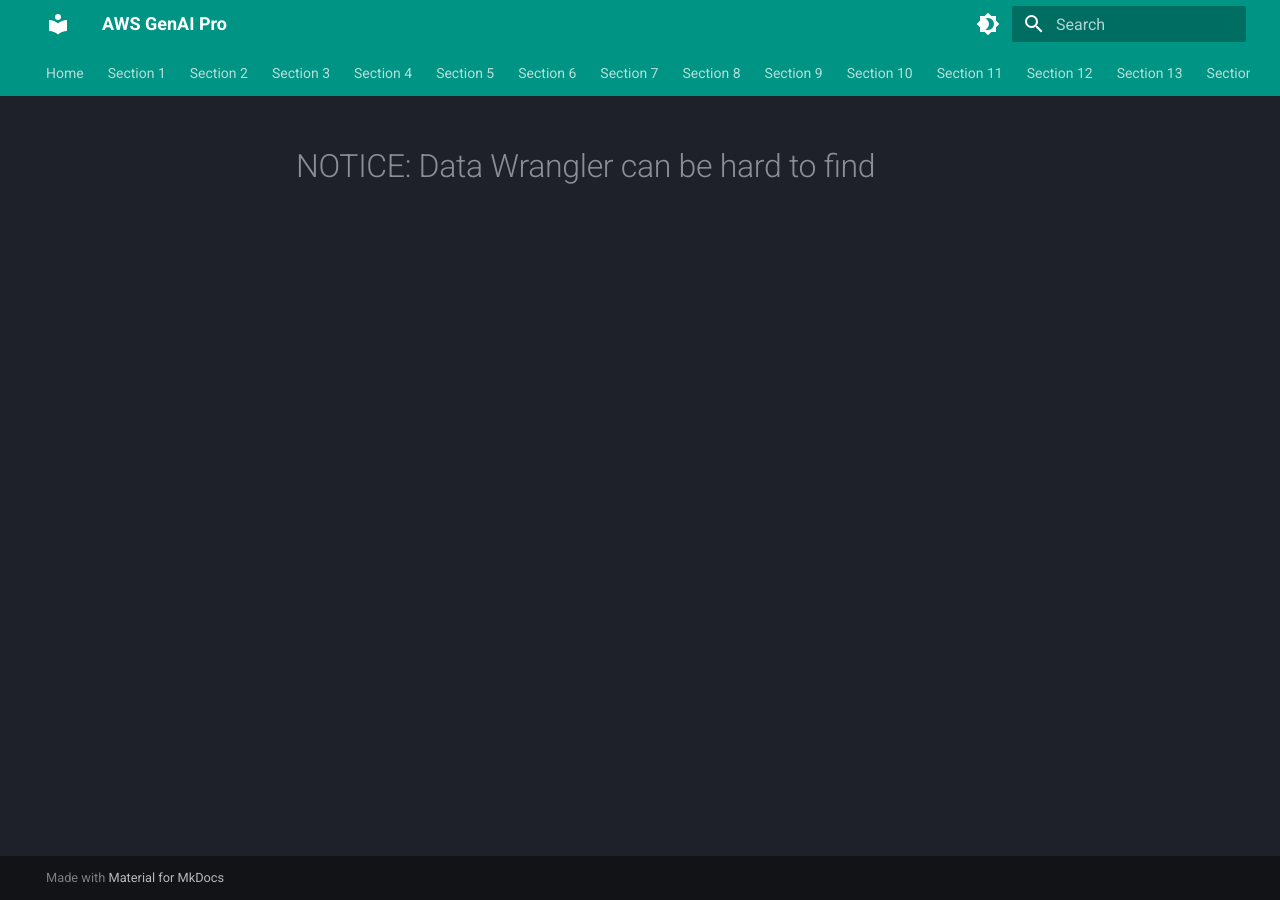
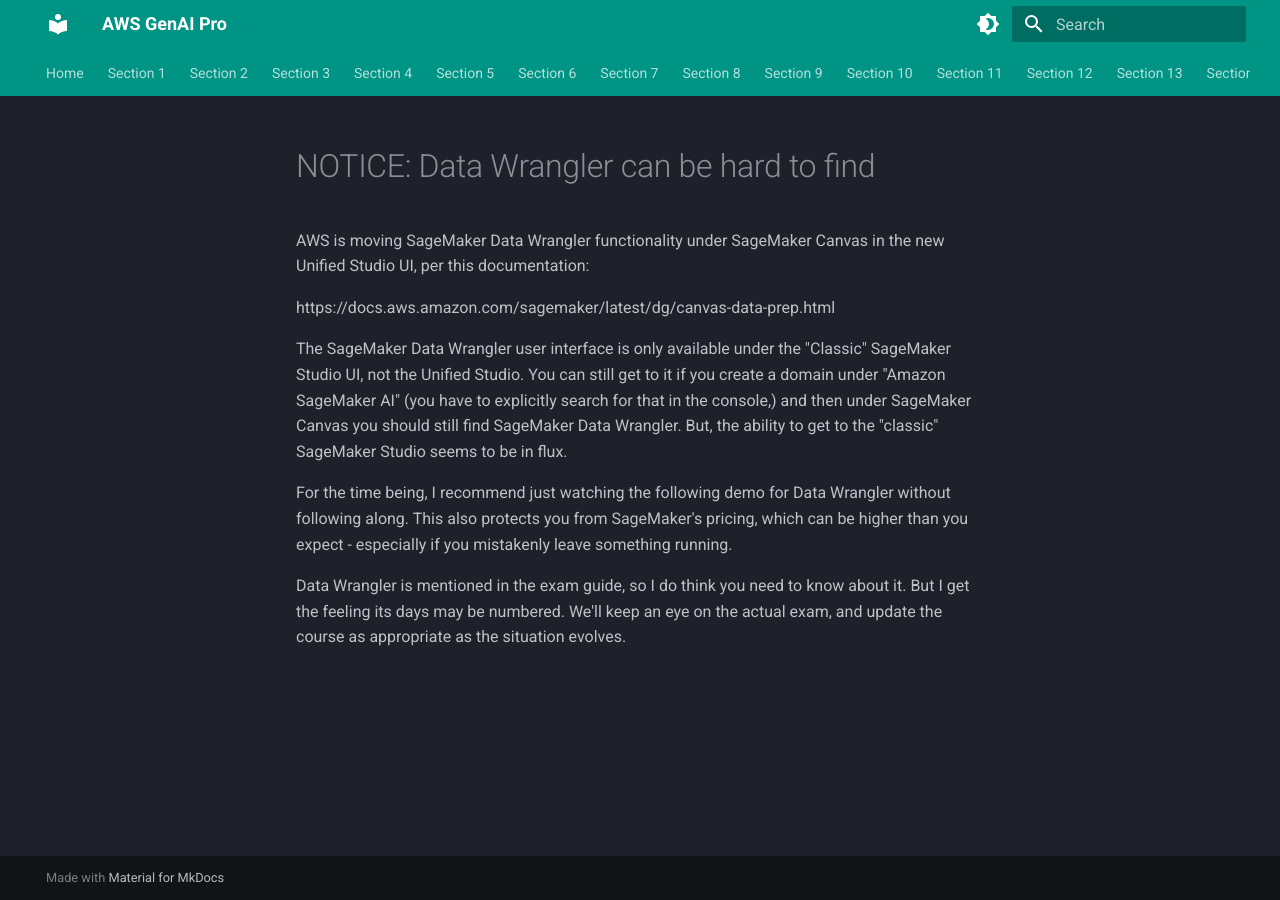
Before and after one commit to qgjones9/aws-genai-pro, an MkDocs documentation site: the page built from docs/section-2/05-notice-data-wrangler-can-be-hard-to-find/index.md, in a window 1280 px wide. Built offline with MkDocs 1.6.1 and Material for MkDocs 9.7.7, drawn with Linux system fonts in a browser that asks for light colours.

Commit message:
notice data wrangler can be hard to find

```diff
--- a/docs/section-2/05-notice-data-wrangler-can-be-hard-to-find/index.md
+++ b/docs/section-2/05-notice-data-wrangler-can-be-hard-to-find/index.md
@@ -1 +1,11 @@
 # NOTICE: Data Wrangler can be hard to find
+
+AWS is moving SageMaker Data Wrangler functionality under SageMaker Canvas in the new Unified Studio UI, per this documentation:
+
+https://docs.aws.amazon.com/sagemaker/latest/dg/canvas-data-prep.html
+
+The SageMaker Data Wrangler user interface is only available under the "Classic" SageMaker Studio UI, not the Unified Studio. You can still get to it if you create a domain under "Amazon SageMaker AI" (you have to explicitly search for that in the console,) and then under SageMaker Canvas you should still find SageMaker Data Wrangler. But, the ability to get to the "classic" SageMaker Studio seems to be in flux.
+
+For the time being, I recommend just watching the following demo for Data Wrangler without following along. This also protects you from SageMaker's pricing, which can be higher than you expect - especially if you mistakenly leave something running.
+
+Data Wrangler is mentioned in the exam guide, so I do think you need to know about it. But I get the feeling its days may be numbered. We'll keep an eye on the actual exam, and update the course as appropriate as the situation evolves.
```
